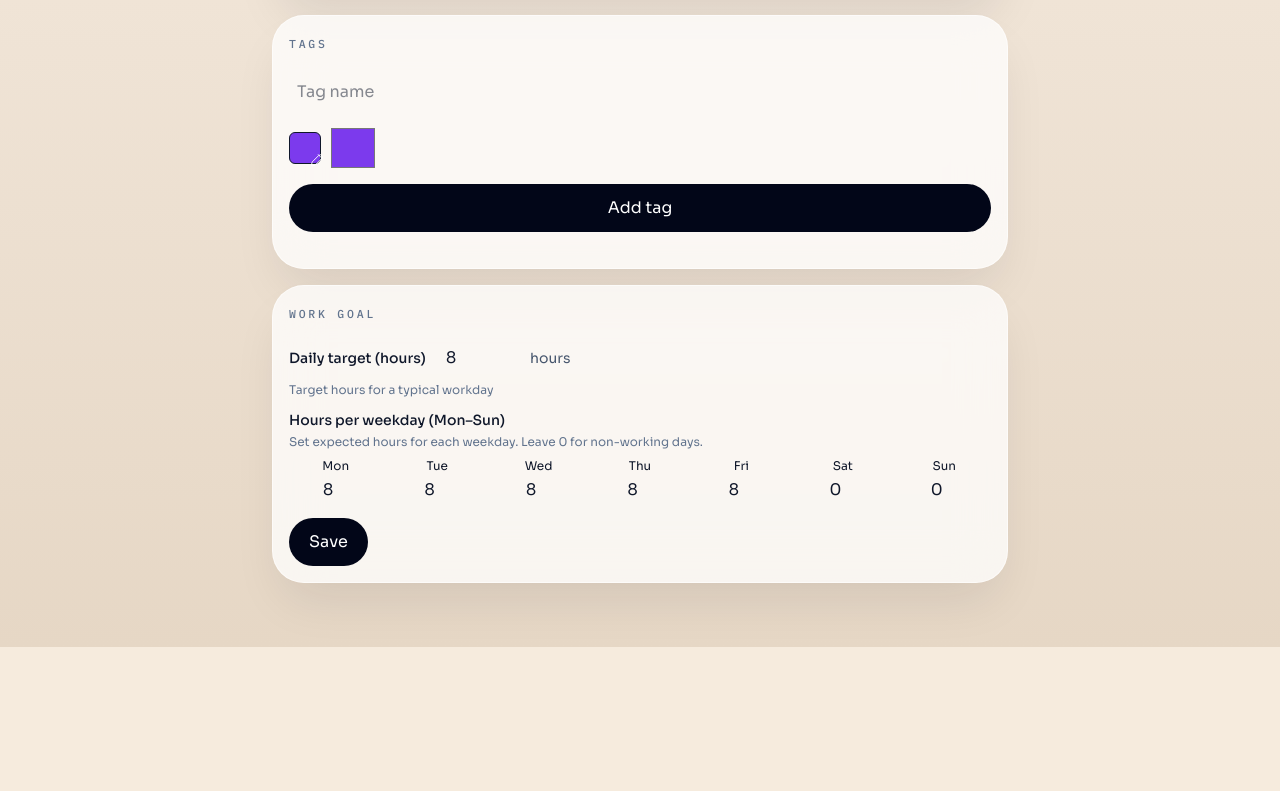
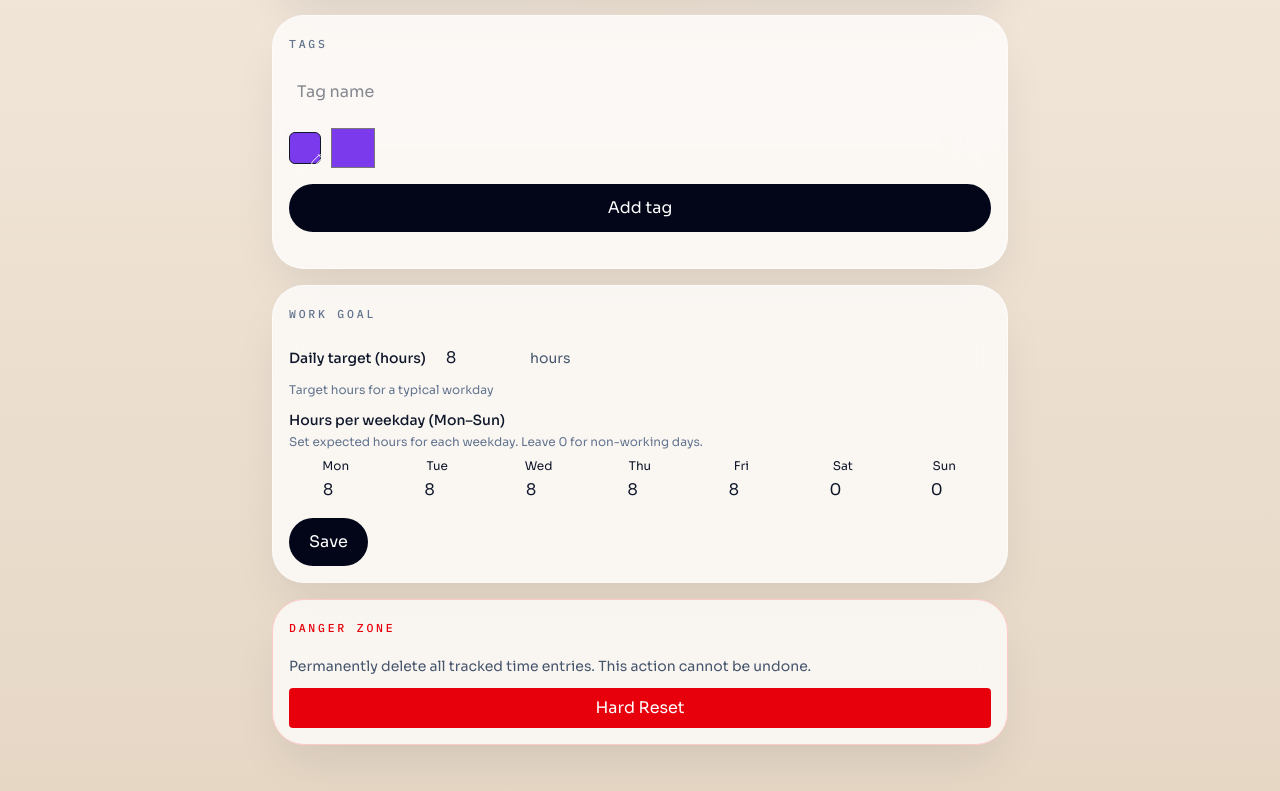
Before and after one commit to Henrikbch1/time-tracker, a React (Vite) app in the folder frontend/: page /time-tracker/settings in a window 1280 px wide. Shown: the part 379-1170 px from the top of the page. Before the commit the page ends 1026 px from the top, so only its background shows below. Built offline with nearby package versions, Linux system fonts and the light colour scheme.

Commit message:
feat(settings): Daten nur noch ueber Danger Zone in den Einstellungen loeschbar
- Danger-Zone-Abschnitt mit Hard Reset in den Einstellungen (inkl. i18n-Texte)

- 'Alles loeschen'-Button aus dem HistoryPanel der Startseite entfernt

- handleClearHistory aus der HomePage entfernt

```diff
--- a/frontend/src/components/HistoryPanel.tsx
+++ b/frontend/src/components/HistoryPanel.tsx
@@ -13,7 +13,6 @@ interface HistoryPanelProps {
   totalTrackedMs: number;
   tags?: Tag[];
   onExport: () => void;
-  onClear: () => void;
   language: Language;
 }
 
@@ -22,7 +21,6 @@ export function HistoryPanel({
   totalTrackedMs,
   tags = [],
   onExport,
-  onClear,
   language,
 }: HistoryPanelProps) {
   return (
@@ -52,14 +50,6 @@ export function HistoryPanel({
             className="action-button disabled:cursor-not-allowed disabled:opacity-55"
           >
             {t("exportHistory", language)}
-          </button>
-          <button
-            type="button"
-            onClick={onClear}
-            disabled={history.length === 0}
-            className="action-button disabled:cursor-not-allowed disabled:opacity-55"
-          >
-            {t("deleteAll", language)}
           </button>
         </div>
       </div>
--- a/frontend/src/i18n.ts
+++ b/frontend/src/i18n.ts
@@ -102,9 +102,12 @@ const strings = {
     dayShortFri: "Fri",
     dayShortSat: "Sat",
     dayShortSun: "Sun",
-    export_fileName: "Hookie Time History",
-    closeLabel: "Close",
-  },
+     export_fileName: "Hookie Time History",
+     closeLabel: "Close",
+     dangerZone: "Danger Zone",
+     hardResetDescription: "Permanently delete all tracked time entries. This action cannot be undone.",
+     hardReset: "Hard Reset",
+   },
   de: {
     eyebrow: "Browser-basierte Zeiterfassung",
     cookieState: "Cookie-Zustand",
@@ -210,6 +213,9 @@ const strings = {
     dayShortSun: "So",
     export_fileName: "Hookie Verlauf",
     closeLabel: "Schließen",
+    dangerZone: "Gefahrenzone",
+    hardResetDescription: "Alle erfassten Zeiteinträge permanent löschen. Diese Aktion kann nicht rückgängig gemacht werden.",
+    hardReset: "Vollständiger Reset",
   },
 } as const;
 
--- a/frontend/src/pages/HomePage.tsx
+++ b/frontend/src/pages/HomePage.tsx
@@ -32,7 +32,6 @@ export default function HomePage() {
     handleStart,
     handleStop,
     handleExport,
-    handleClearHistory,
   } = useTracker();
 
   return (
@@ -163,7 +162,6 @@ export default function HomePage() {
           totalTrackedMs={totalTrackedMs}
           tags={tags}
           onExport={handleExport}
-          onClear={handleClearHistory}
           language={language}
         />
       </main>
--- a/frontend/src/pages/SettingsPage.tsx
+++ b/frontend/src/pages/SettingsPage.tsx
@@ -19,6 +19,7 @@ export default function SettingsPage() {
     setDailyGoalHours,
     workdays,
     setWorkdays,
+    handleClearHistory,
   } = useTracker();
 
   const [newTagName, setNewTagName] = useState("");
@@ -244,6 +245,22 @@ export default function SettingsPage() {
                </div>
              </div>
            </section>
+
+           <section className="surface mb-4 p-4 border border-red-200 dark:border-red-900/30">
+             <p className="eyebrow text-red-600 dark:text-red-400">{t("dangerZone", language) || "Danger Zone"}</p>
+             <div className="mt-4 flex flex-col gap-3">
+               <div className="text-sm text-slate-600 dark:text-slate-400">
+                 {t("hardResetDescription", language) || "Permanently delete all tracked time entries. This action cannot be undone."}
+               </div>
+               <button
+                 type="button"
+                 className="bg-red-600 hover:bg-red-700 dark:bg-red-700 dark:hover:bg-red-800 text-white px-4 py-2 rounded w-full sm:w-auto"
+                 onClick={handleClearHistory}
+               >
+                 {t("hardReset", language) || "Hard Reset"}
+               </button>
+             </div>
+           </section>
          </div>
        </main>
      </div>
```
Lines whose indentation alone changed are shown as unchanged.
